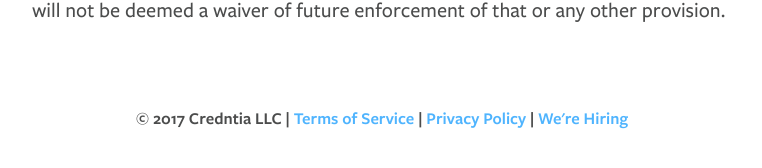
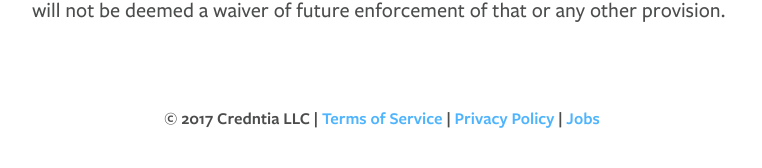
Before and after one commit to Credntia/credntia.github.io, a Jekyll site: the page built from terms.md, in a window 1280 px wide and 900 px high, scrolled down 8352 px. Shown: the part 725-893 px from the top of the window, without its empty margins (258-1020 px from the left). Built offline with Jekyll 4.4.1, drawn with Linux system fonts in a browser that asks for light colours; a script that is not in the unit is left out.

```diff
--- a/_data/navigation.yml
+++ b/_data/navigation.yml
@@ -1,7 +1,7 @@
 footers:
 - title: Terms of Service
-  url: /terms-of-service/
+  url: /terms/
 - title: Privacy Policy
-  url: /privacy-policy/
-- title: We're Hiring
+  url: /privacy/
+- title: Jobs
   url: https://angel.co/credntia/jobs
```
Also changed, not shown: pitch-deck.md (+0 -1 lines), privacy.md (renamed from privacy-policy.md, +1 -2 lines), terms.md (renamed from terms-of-service.md, +1 -2 lines).
